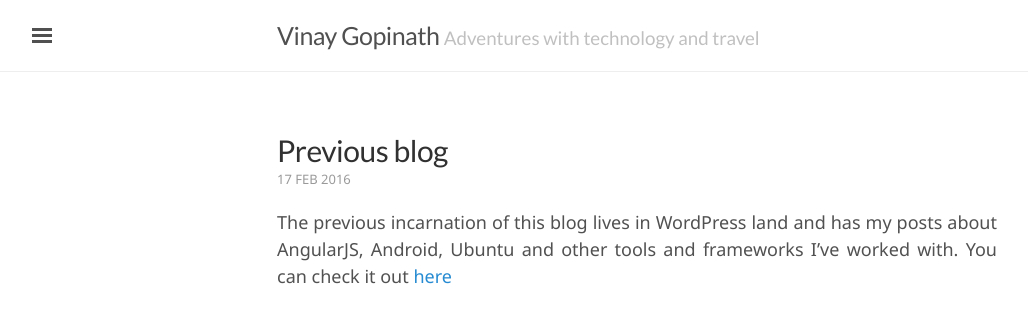
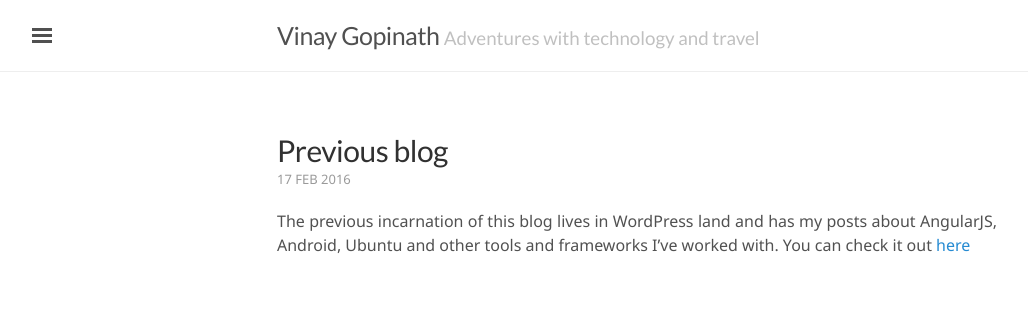
Before and after one commit to vinaygopinath/blog, a Jekyll site: the page built from _posts/tech/2016-02-17-previous-blog.md, in a window 1280 px wide. Shown: the top 323 px of the page, without its empty margins (3-1031 px from the left). Built offline with Jekyll 4.4.1, drawn with Linux system fonts in a browser that asks for light colours; comment, search, counter and statistics services are not loaded.

Commit message:
[SCSS] Changed post font size

```diff
--- a/_includes/critical.scss
+++ b/_includes/critical.scss
@@ -5,7 +5,7 @@
 
 .post p {
   text-align: justify;
-  font-size: 0.9rem;
+  font-size: 0.8rem;
 }
 
 .home-container {
```
Lines whose indentation alone changed are shown as unchanged.
